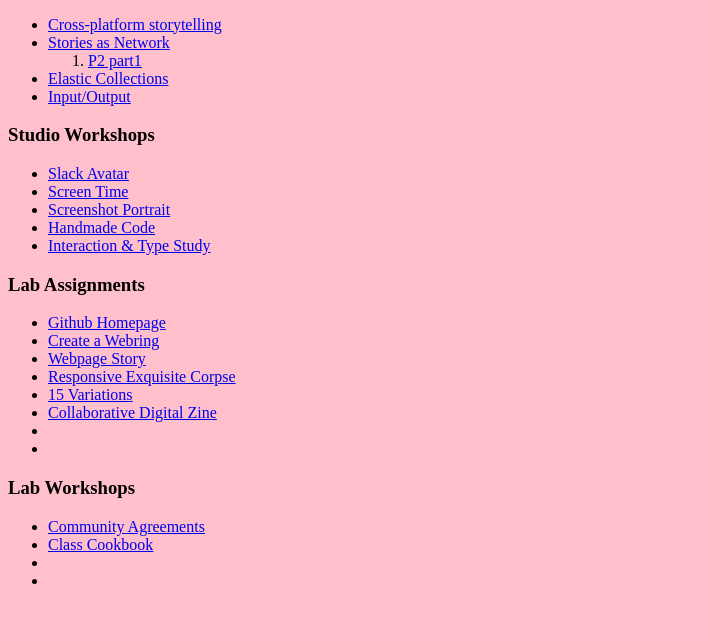
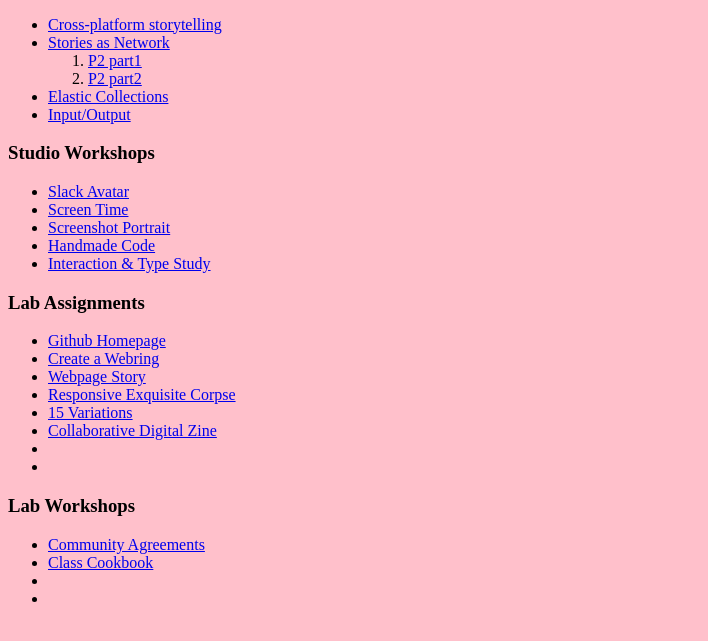
Before and after one commit to huanz967/huanz967.github.io, a plain HTML site: page index.html in a window 1280 px wide. Shown: the part 131-772 px from the top of the page, without its empty margins (0-708 px from the left). Drawn offline with Linux system fonts and the light colour scheme.

Commit message:
Added link for p2p2

```diff
--- a/index.html
+++ b/index.html
@@ -15,6 +15,7 @@
       <li><a href=" ">Stories as Network</a></li>
         <ol>
           <li><a href="https://docs.google.com/document/d/1gwEkNohyGuemDQAS7WDqswEvaBX5dOfi8GFs39s_EYM/edit?usp=sharing">P2 part1</a></li>
+          <li><a href="https://www.figma.com/file/MKBRHBLeSHDAclGNln2M44/Stories-as-Network-Sketch?node-id=0%3A1">P2 part2</a></li>
         </ol>
       <li><a href=" ">Elastic Collections</a></li>
       <li><a href=" ">Input/Output</a></li>
```
